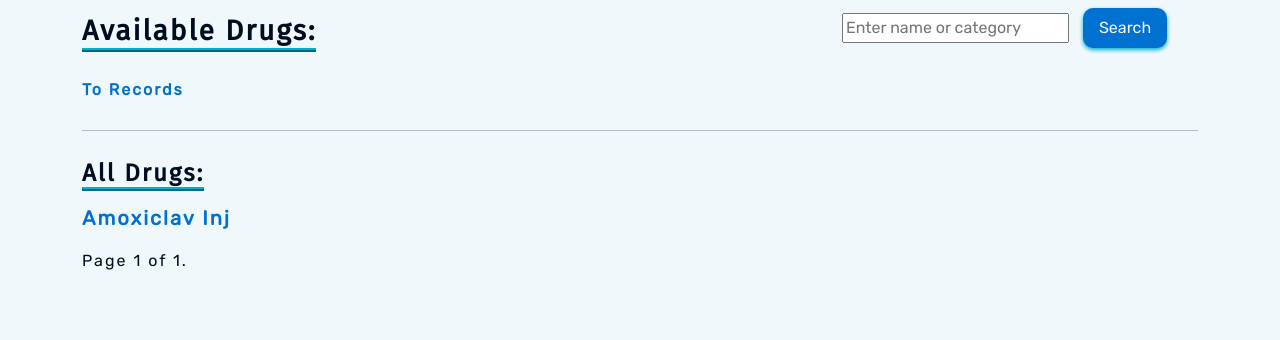
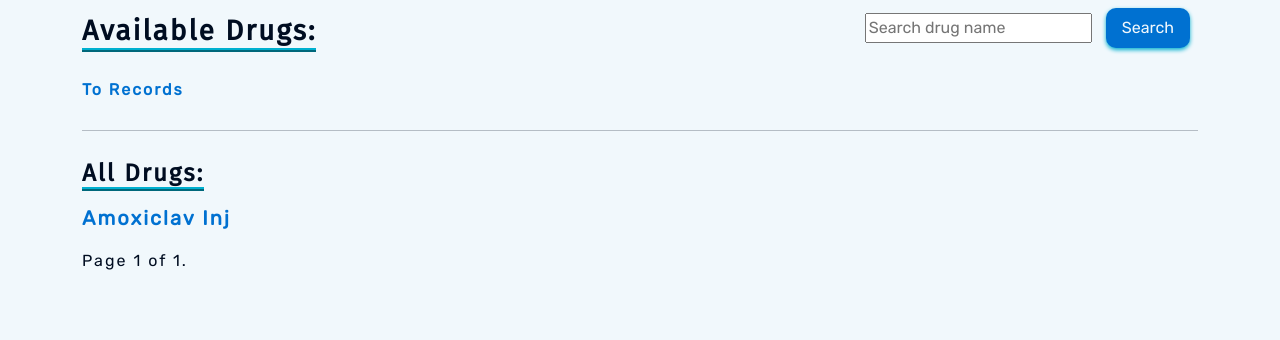
Before and after one commit to SJECollins/ci-pp4-pet-rx, a Django app: page /prescriptions/drugs/ in a window 1280 px wide. Shown: the part 120-460 px from the top of the page. Run offline with Django 3.2, Linux system fonts and the light colour scheme; a user stored in the database is signed in; data comes from the database, SQL or seed files in the repository; some libraries are stand-ins or nearby versions.

Commit message:
Styling search layout for records and drugs

```diff
--- a/prescriptions/templates/prescriptions/drugs.html
+++ b/prescriptions/templates/prescriptions/drugs.html
@@ -4,7 +4,7 @@
 <!-- Drug page -->
 <section>
     <div class="row">
-        <div class="col-md-8">
+        <div class="col-sm-6">
             <h3 class="subheadings">Available Drugs:</h3>
             <br>
             <!-- Back to records -->
@@ -13,11 +13,11 @@
             </div>
         </div>
 
-        <div class="col-md-4">
+        <div class="col-sm-6">
             <!-- Drug search-->
-            <form method="GET" action="{% url 'prescriptions:drug_search' %}" aria-label="Search">
+            <form method="GET" class="float-end" action="{% url 'prescriptions:drug_search' %}" aria-label="Search">
                 {% csrf_token %}
-                <input type="text" list="drugs" name="search" placeholder="Enter name or category">
+                <input type="text" list="drugs" name="search" placeholder="Search drug name">
                 <button type="submit" class="pet-btns sm-btns">Search</button>
             </form>
             <datalist id="drugs">
--- a/records/templates/records/records.html
+++ b/records/templates/records/records.html
@@ -4,7 +4,7 @@
 <!-- Records page -->
 <section>
     <div class="row">
-        <div class="col-md-8">
+        <div class="col-sm-6">
             <h3 class="subheadings">Records:</h3>
             <br>
             <!-- Add record or go to available drugs -->
@@ -16,9 +16,9 @@
             </div>
         </div>
 
-        <div class="col-md-4">
+        <div class="col-sm-6">
             <!-- Record search-->
-            <form method="GET" action="{% url 'records:record_search' %}">
+            <form method="GET" class="float-end" action="{% url 'records:record_search' %}">
                 {% csrf_token %}
                 <input type="text" list="animals" name="query" placeholder="Search by surname" aria-label="Search">
                 <button type="submit" class="pet-btns sm-btns" aria-label="Search">Search</button>
```
Also changed, not shown: prescriptions/templates/prescriptions/drug_search.html (+4 -4 lines), records/templates/records/record_search.html (+4 -4 lines).
